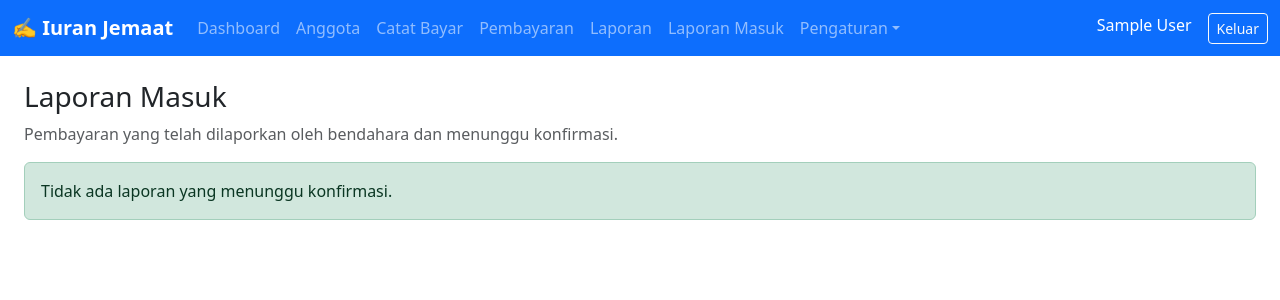
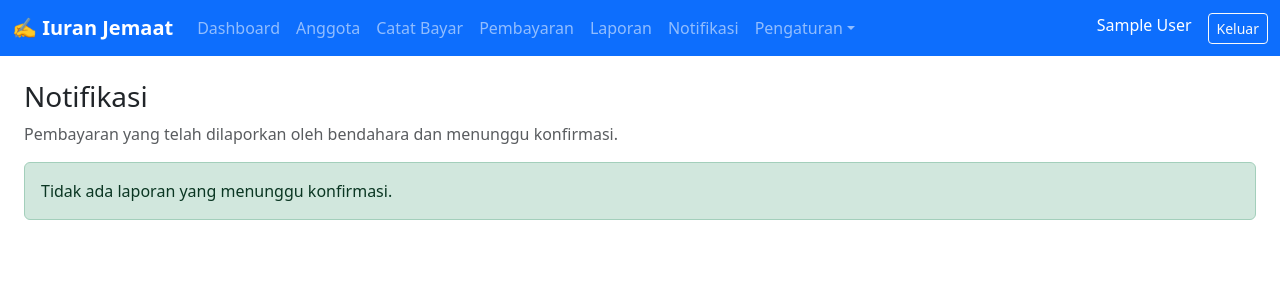
Before and after one commit to susantodjoko/church-payment, a Django app: page /payments/laporan-masuk/ in a window 1280 px wide. Shown: the top 300 px of the page. Run offline with Django 5.2, Linux system fonts and the light colour scheme; the visitor is signed in with stand-in values (Sample User, id 1); data comes from the database, SQL or seed files in the repository; data that the repository does not hold is empty; some libraries are stand-ins or nearby versions.

Commit message:
feat: rename Laporan Masuk to Notifikasi, add unconfirmed count badge in navbar

```diff
--- a/church_payment/context_processors.py
+++ b/church_payment/context_processors.py
@@ -4,5 +4,12 @@ def user_role(request):
             request.user.is_superuser
             or request.user.groups.filter(name='Super Admin').exists()
         )
-        return {'is_super_admin': is_admin}
-    return {'is_super_admin': False}
+        unconfirmed_count = 0
+        if is_admin:
+            from payments.models import Payment
+            unconfirmed_count = Payment.objects.filter(
+                date_reported__isnull=False,
+                date_confirmed__isnull=True,
+            ).count()
+        return {'is_super_admin': is_admin, 'unconfirmed_count': unconfirmed_count}
+    return {'is_super_admin': False, 'unconfirmed_count': 0}
--- a/payments/templates/payments/laporan_masuk.html
+++ b/payments/templates/payments/laporan_masuk.html
@@ -1,8 +1,8 @@
 {% extends 'base.html' %}
 {% load idr_filters %}
-{% block title %}Laporan Masuk{% endblock %}
+{% block title %}Notifikasi{% endblock %}
 {% block content %}
-<h3>Laporan Masuk</h3>
+<h3>Notifikasi</h3>
 <p class="text-muted">Pembayaran yang telah dilaporkan oleh bendahara dan menunggu konfirmasi.</p>
 
 {% if not batches %}
--- a/templates/base.html
+++ b/templates/base.html
@@ -24,7 +24,10 @@
         <li class="nav-item"><a class="nav-link" href="/reports/">Laporan</a></li>
         {% if is_super_admin %}
         <li class="nav-item">
-          <a class="nav-link" href="{% url 'laporan_masuk' %}">Laporan Masuk</a>
+          <a class="nav-link d-flex align-items-center gap-1" href="{% url 'laporan_masuk' %}">
+            Notifikasi
+            {% if unconfirmed_count %}<span class="badge bg-danger rounded-pill">{{ unconfirmed_count }}</span>{% endif %}
+          </a>
         </li>
         <li class="nav-item dropdown">
           <a class="nav-link dropdown-toggle" href="#" data-bs-toggle="dropdown">Pengaturan</a>
```
